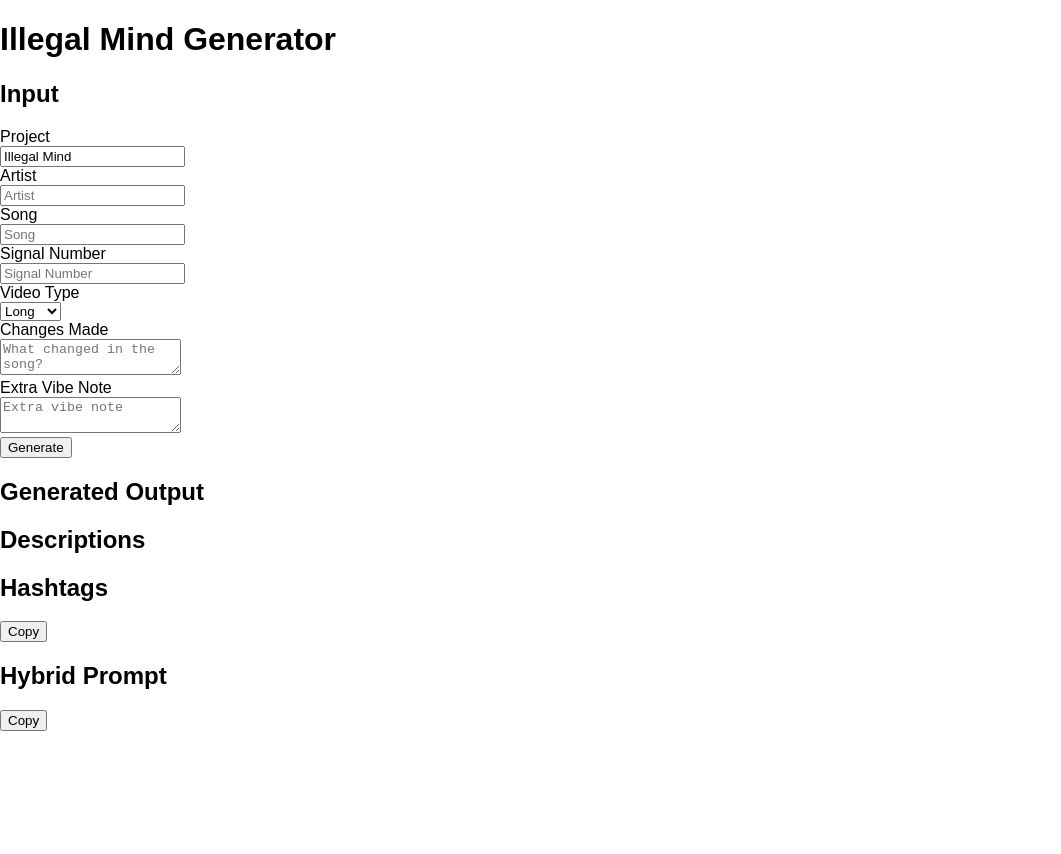
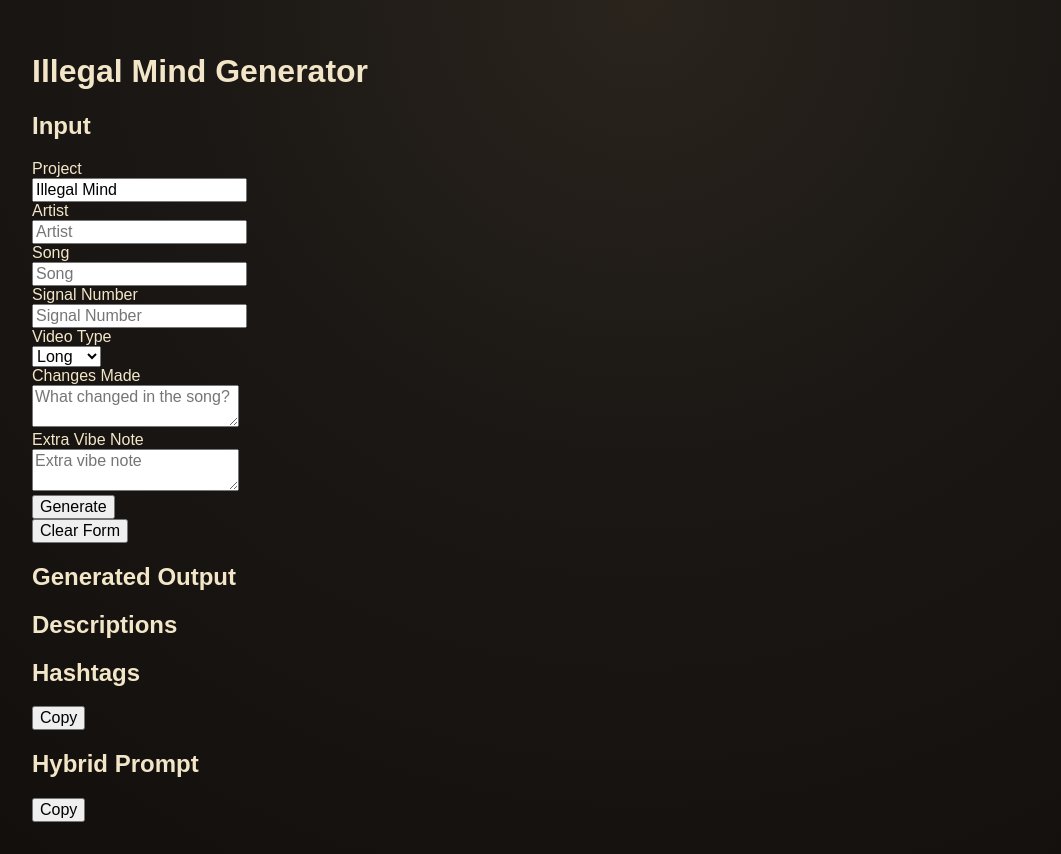
Before and after one commit to maxsoulfly/illegal-mind-generator, a React (Vite) app in the folder illegal-mind-generator/: page / in a window 1280 px wide. Shown: the whole page, without its empty margins (0-1061 px from the left). Before the commit the page ends 800 px from the top, so only its background shows below. Built offline with nearby package versions, Linux system fonts and the light colour scheme.

Commit message:
style: add dark fallout-inspired base theme
- implemented dark background with radial gradient
- applied warm amber text color for readability
- normalized base typography and inputs
- updated App layout spacing for better structure
- established visual foundation for themed UI

```diff
--- a/illegal-mind-generator/src/App.jsx
+++ b/illegal-mind-generator/src/App.jsx
@@ -27,6 +27,15 @@ function App() {
           extraVibeNote: '',
         };
   });
+  const defaultFormData = {
+    project: 'Illegal Mind',
+    artist: '',
+    song: '',
+    signalNumber: '',
+    videoType: 'Long',
+    changesMade: '',
+    extraVibeNote: '',
+  };
   const [titles, setTitles] = useState([]);
   const [thumbnails, setThumbnails] = useState([]);
   const [descriptions, setDescriptions] = useState([]);
@@ -36,7 +45,9 @@ function App() {
   useEffect(() => {
     localStorage.setItem('formData', JSON.stringify(formData));
   }, [formData]);
-
+  const handleClearForm = () => {
+    setFormData(defaultFormData);
+  };
   const handleGenerate = () => {
     const projectConfig = projects.illegalMind;
 
@@ -61,13 +72,16 @@ function App() {
   };
 
   return (
-    <div>
+    <div style={{ padding: '32px' }}>
       <h1>Illegal Mind Generator</h1>
+
       <InputForm
         formData={formData}
         setFormData={setFormData}
         onGenerate={handleGenerate}
+        onClear={handleClearForm}
       />
+
       <div>
         <h2>Generated Output</h2>
 
@@ -88,6 +102,7 @@ function App() {
           );
         })}
       </div>
+
       <div>
         <h2>Descriptions</h2>
         {descriptions.map((description, index) => (
@@ -98,11 +113,13 @@ function App() {
           </div>
         ))}
       </div>
+
       <div>
         <h2>Hashtags</h2>
         <p>{hashtags}</p>
         <CopyButton text={hashtags} />
       </div>
+
       <div>
         <h2>Hybrid Prompt</h2>
         <pre>{hybridPrompt}</pre>
--- a/illegal-mind-generator/src/components/InputForm.jsx
+++ b/illegal-mind-generator/src/components/InputForm.jsx
@@ -1,10 +1,10 @@
-function InputForm({ formData, setFormData, onGenerate }) {
+function InputForm({ formData, setFormData, onGenerate, onClear }) {
   const handleChange = (e) => {
     const { name, value } = e.target;
 
     setFormData((prev) => ({
       ...prev,
-      [name]: value
+      [name]: value,
     }));
   };
 
@@ -14,11 +14,7 @@ function InputForm({ formData, setFormData, onGenerate }) {
 
       <label>Project</label>
       <br />
-      <input
-        name="project"
-        value={formData.project}
-        onChange={handleChange}
-      />
+      <input name="project" value={formData.project} onChange={handleChange} />
       <br />
 
       <label>Artist</label>
@@ -82,8 +78,9 @@ function InputForm({ formData, setFormData, onGenerate }) {
         onChange={handleChange}
       />
       <br />
-
       <button onClick={onGenerate}>Generate</button>
+      <br />
+      <button onClick={onClear}>Clear Form</button>
     </div>
   );
 }
--- a/illegal-mind-generator/src/index.css
+++ b/illegal-mind-generator/src/index.css
@@ -1,4 +1,29 @@
+:root {
+  font-family     : Arial, Helvetica, sans-serif;
+  color           : #f3e6c8;
+  background-color: #1a1714;
+}
+
+* {
+  box-sizing: border-box;
+}
+
 body {
-  margin     : 0;
-  font-family: Arial, sans-serif;
+  margin    : 0;
+  min-width : 320px;
+  min-height: 100vh;
+  background:
+    radial-gradient(circle at top, #2a241d 0%, #1a1714 45%, #120f0d 100%);
+  color: #f3e6c8;
 }
+
+button,
+input,
+select,
+textarea {
+  font: inherit;
+}
+
+#root {
+  min-height: 100vh;
+}
```
